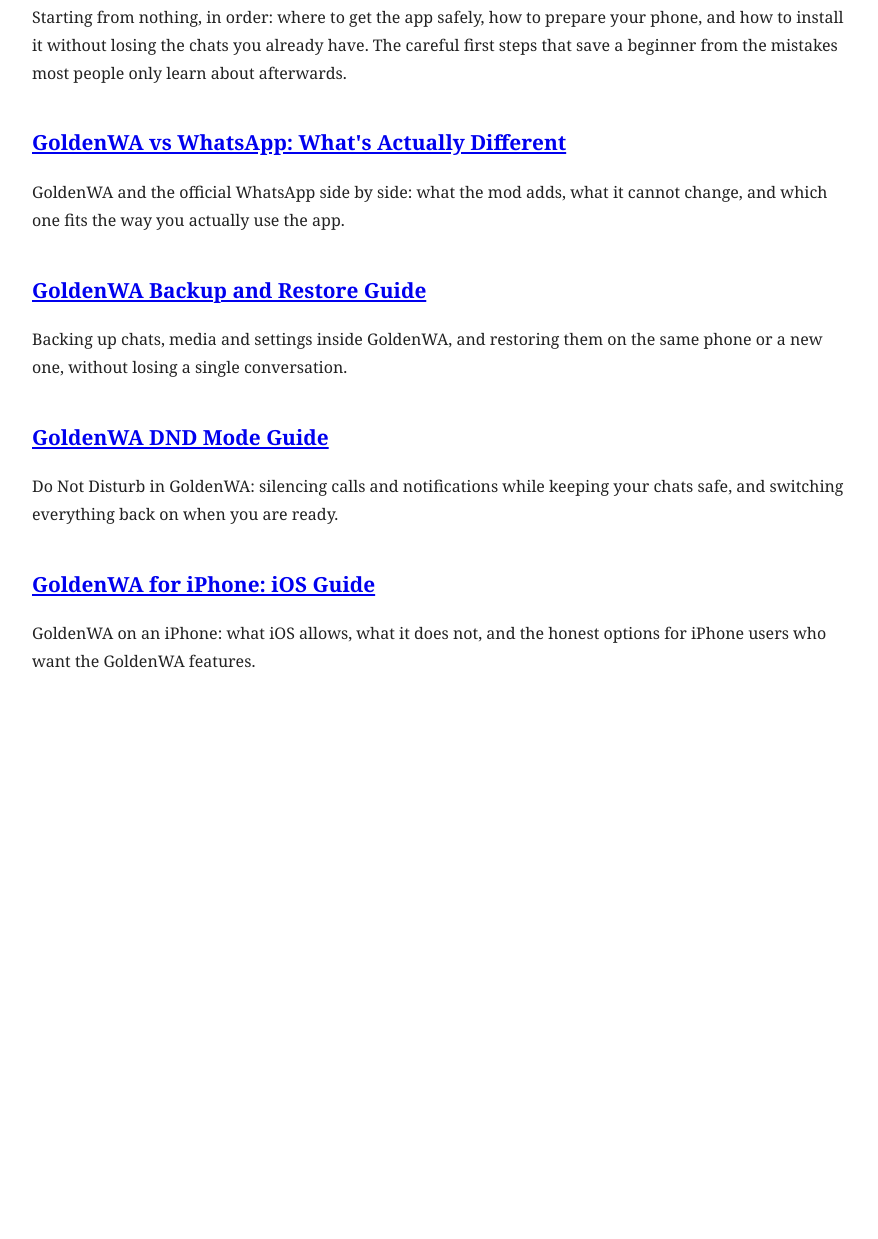
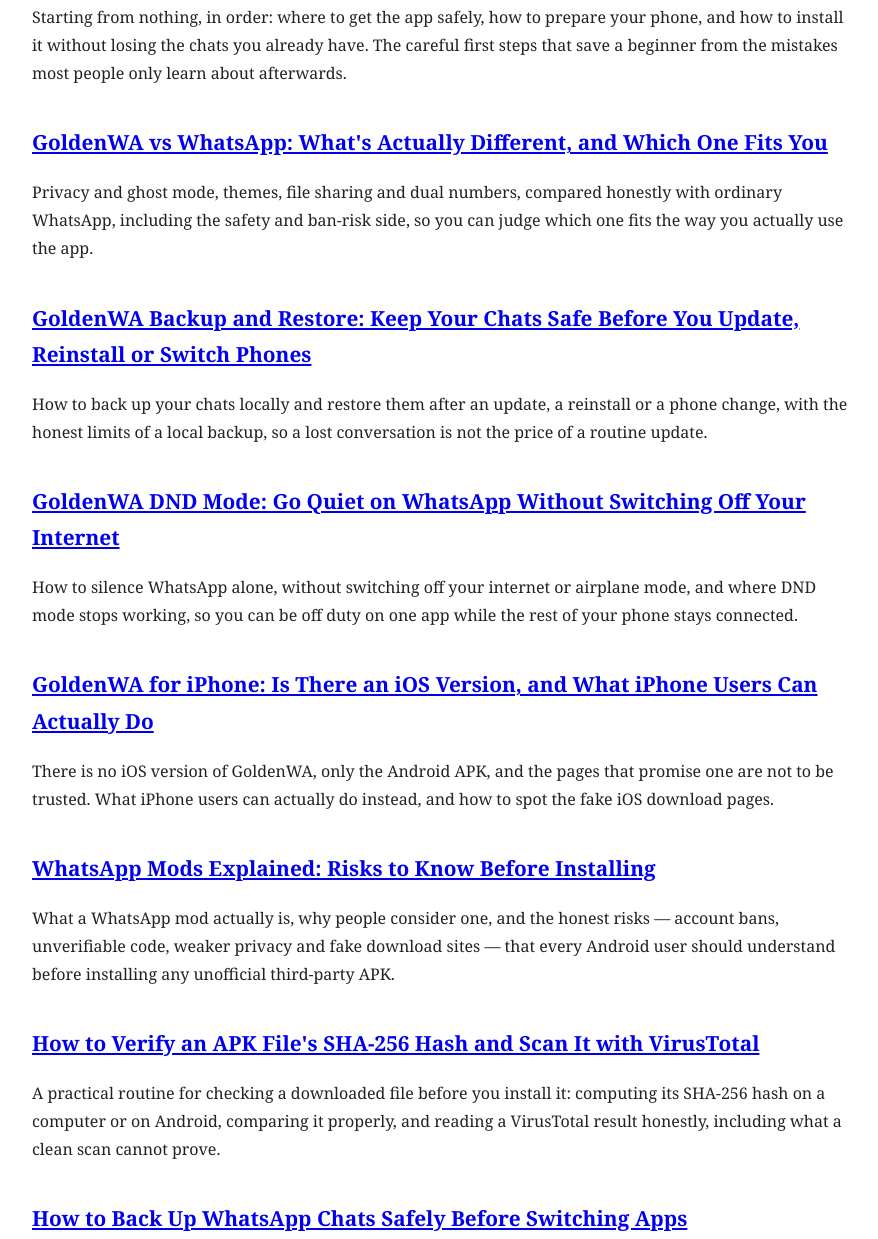
Before and after one commit to malikzubi2324-dev/goldenwa-guides, a plain HTML site: page index.html in a window 1280 px wide. Shown: the part 2035-3274 px from the top of the page, without its empty margins (198-1076 px from the left). Before the commit the page ends 2750 px from the top, so only its background shows below. Drawn offline with Linux system fonts and the light colour scheme.

Commit message:
Add files via upload

```diff
--- a/index.html
+++ b/index.html
@@ -4,7 +4,7 @@
 <meta charset="UTF-8">
 <meta name="viewport" content="width=device-width, initial-scale=1.0">
 <title>GoldenWA Guides: Practical Help for Golden WhatsApp Users</title>
-<meta name="description" content="A small library of practical, honest guides for Golden WhatsApp (GoldenWA) users: statuses, scheduling, safety, moving phones, fixing install errors, sharing large files, locking chats, reading deleted messages, using GoldenWA on a PC, and installing it for the first time.">
+<meta name="description" content="A small library of practical, honest guides for Golden WhatsApp (GoldenWA) users: statuses, scheduling, safety, moving phones, fixing install errors, comparison, backup, DND mode and iPhone.">
 <style>
 body{font-family:Georgia,'Times New Roman',serif;line-height:1.75;color:#222;max-width:820px;margin:0 auto;padding:24px 18px;background:#fff}
 h1{font-size:2rem;line-height:1.3}
@@ -16,60 +16,56 @@ p{margin:1em 0}
 <h1>GoldenWA Guides: Practical Help for Golden WhatsApp Users</h1>
 <p>Golden WhatsApp, known to most of its users simply as GoldenWA, does a great deal that the official app does not, and most of that power arrives without much explanation. These guides exist to close that gap. Each one takes a single part of the app, the part people actually ask about, and treats it properly: how it works, where it helps, and where its honest limits sit. They are written to be read once and kept, the way you keep instructions that were finally written by someone who had done the thing themselves.</p>
 
-
 <h2><a href="goldenwa-status-saver-guide.html">Watching and Saving Statuses in GoldenWA</a></h2>
 <p>How to watch a WhatsApp status without your name appearing in the viewers list, how to save a photo or video before the twenty-four hours take it, and why the built-in tools beat the advertiser-filled status saver apps.</p>
-
 
 <h2><a href="goldenwa-scheduler-business-guide.html">GoldenWA for Busy People: Scheduler, Auto Reply and Broadcasts</a></h2>
 <p>For shopkeepers, freelancers and anyone whose customers live in their chats: writing messages when you think of them, sending them when they should arrive, and letting an honest auto reply hold the fort while you are away.</p>
 
-
 <h2><a href="goldenwa-safety-guide.html">Is GoldenWA Safe? An Honest Guide</a></h2>
 <p>The question every mod user eventually asks, answered without salesmanship: where the real risks live, which number should carry them, why your download source matters more than the app, and the habits that keep an account out of trouble.</p>
-
 
 <h2><a href="goldenwa-new-phone-guide.html">Moving GoldenWA to a New Phone Without Losing a Single Chat</a></h2>
 <p>Mods keep backups on the phone rather than in the cloud, so moving handset is a folder job. The exact order, copy first, install second, verify third, wipe last, that carries years of chats safely into a new device.</p>
 
-
 <h2><a href="goldenwa-install-errors-guide.html">GoldenWA Will Not Install? The Errors, Translated</a></h2>
 <p>App not installed, package conflicts, parsing errors and Play Protect blocks, in plain language: which message means a signature clash, which means a broken download, and the safe order to fix them without risking your chats.</p>
-
 
 <h2><a href="goldenwa-large-file-sharing-guide.html">Golden WhatsApp Large File Sharing: Send Big Videos, Photos and Documents Without the Squeeze</a></h2>
 <p>GoldenWA raises the limits that shrink ordinary WhatsApp sends, so a long video, a full-resolution photo set or a heavy document can go through in one piece. This guide covers the higher limits, the settings that keep quality intact, and what still depends on the person at the other end.</p>
 
-
 <h2><a href="goldenwa-app-lock-hidden-chats-guide.html">Golden WhatsApp App Lock and Hidden Chats: Keep Private Conversations Private</a></h2>
 <p>A PIN, fingerprint or pattern on the app itself, and a separate hidden corner for the chats you do not want on the main screen. How to set both up, how to get back in when you forget the lock, and the honest limits of hiding a chat from someone holding your phone.</p>
-
 
 <h2><a href="goldenwa-anti-revoke-guide.html">Golden WhatsApp Anti-Revoke: Read Messages Deleted by the Sender</a></h2>
 <p>Deleted messages and vanished statuses do not always have to disappear, at least not on your side of the screen. This guide explains how anti-revoke works in GoldenWA, how to turn it on, and where it stops working, so you know what you can still read and what you cannot.</p>
 
-
 <h2><a href="goldenwa-pc-whatsapp-web-guide.html">Golden WhatsApp on PC: Using GoldenWA with WhatsApp Web and Linked Devices</a></h2>
 <p>GoldenWA itself runs on a phone, but its chats can still reach a computer through WhatsApp Web and linked devices. How to link a PC, what works there and what stays phone-only, and how to keep the connection safe when you sign in on a shared machine.</p>
-
 
 <h2><a href="goldenwa-download-install-guide.html">Golden WhatsApp Download and Install: A Beginner's Step-by-Step Guide</a></h2>
 <p>Starting from nothing, in order: where to get the app safely, how to prepare your phone, and how to install it without losing the chats you already have. The careful first steps that save a beginner from the mistakes most people only learn about afterwards.</p>
 
+<h2><a href="goldenwa-vs-whatsapp-guide.html">GoldenWA vs WhatsApp: What's Actually Different, and Which One Fits You</a></h2>
+<p>Privacy and ghost mode, themes, file sharing and dual numbers, compared honestly with ordinary WhatsApp, including the safety and ban-risk side, so you can judge which one fits the way you actually use the app.</p>
 
-<h2><a href="goldenwa-vs-whatsapp-guide.html">GoldenWA vs WhatsApp: What's Actually Different</a></h2>
-<p>GoldenWA and the official WhatsApp side by side: what the mod adds, what it cannot change, and which one fits the way you actually use the app.</p>
+<h2><a href="goldenwa-backup-restore-guide.html">GoldenWA Backup and Restore: Keep Your Chats Safe Before You Update, Reinstall or Switch Phones</a></h2>
+<p>How to back up your chats locally and restore them after an update, a reinstall or a phone change, with the honest limits of a local backup, so a lost conversation is not the price of a routine update.</p>
 
+<h2><a href="goldenwa-dnd-mode-guide.html">GoldenWA DND Mode: Go Quiet on WhatsApp Without Switching Off Your Internet</a></h2>
+<p>How to silence WhatsApp alone, without switching off your internet or airplane mode, and where DND mode stops working, so you can be off duty on one app while the rest of your phone stays connected.</p>
 
-<h2><a href="goldenwa-backup-restore-guide.html">GoldenWA Backup and Restore Guide</a></h2>
-<p>Backing up chats, media and settings inside GoldenWA, and restoring them on the same phone or a new one, without losing a single conversation.</p>
+<h2><a href="goldenwa-iphone-ios-guide.html">GoldenWA for iPhone: Is There an iOS Version, and What iPhone Users Can Actually Do</a></h2>
+<p>There is no iOS version of GoldenWA, only the Android APK, and the pages that promise one are not to be trusted. What iPhone users can actually do instead, and how to spot the fake iOS download pages.</p>
 
+<h2><a href="goldenwa-mods-explained-risks-guide.html">WhatsApp Mods Explained: Risks to Know Before Installing</a></h2>
+<p>What a WhatsApp mod actually is, why people consider one, and the honest risks — account bans, unverifiable code, weaker privacy and fake download sites — that every Android user should understand before installing any unofficial third-party APK.</p>
 
-<h2><a href="goldenwa-dnd-mode-guide.html">GoldenWA DND Mode Guide</a></h2>
-<p>Do Not Disturb in GoldenWA: silencing calls and notifications while keeping your chats safe, and switching everything back on when you are ready.</p>
+<h2><a href="goldenwa-verify-apk-hash-guide.html">How to Verify an APK File's SHA-256 Hash and Scan It with VirusTotal</a></h2>
+<p>A practical routine for checking a downloaded file before you install it: computing its SHA-256 hash on a computer or on Android, comparing it properly, and reading a VirusTotal result honestly, including what a clean scan cannot prove.</p>
 
+<h2><a href="goldenwa-backup-before-switching-guide.html">How to Back Up WhatsApp Chats Safely Before Switching Apps</a></h2>
+<p>Google Drive and local backups, exported chats and separate media copies, and how to verify a backup's date and size before you uninstall anything — plus the honest warning that a backup from one app may not restore cleanly into another.</p>
 
-<h2><a href="goldenwa-iphone-ios-guide.html">GoldenWA for iPhone: iOS Guide</a></h2>
-<p>GoldenWA on an iPhone: what iOS allows, what it does not, and the honest options for iPhone users who want the GoldenWA features.</p>
 </body>
 </html>
```
